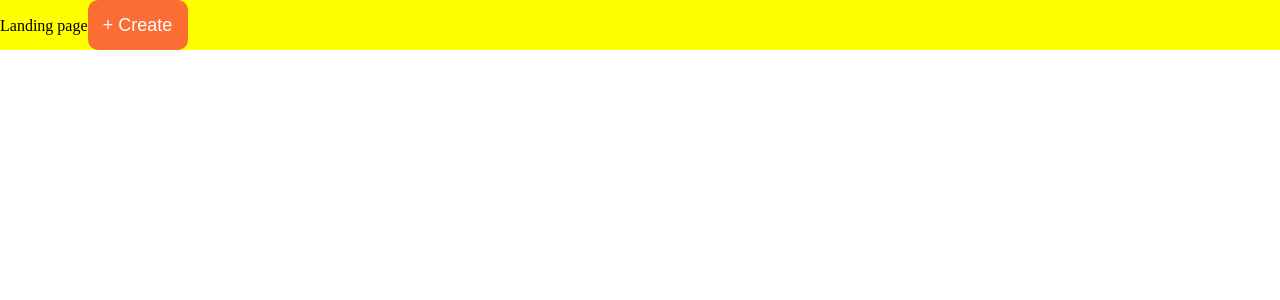
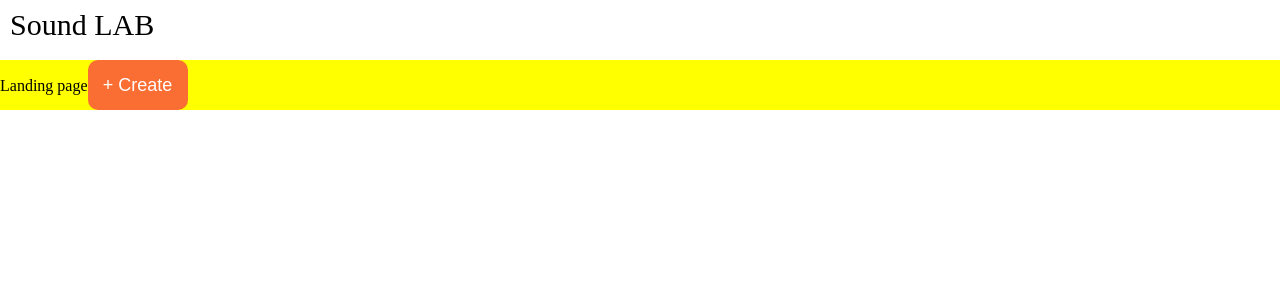
Before and after one commit to sound-Lab/sound-Lab-client, a React (Create React App) app: page / in a window 1280 px wide. Shown: the top 300 px of the page. Built offline with nearby package versions, Linux system fonts and the light colour scheme.

Commit message:
Feat: add Header component

```diff
--- a/src/App.js
+++ b/src/App.js
@@ -8,12 +8,14 @@ import theme from './theme';
 import GlobalStyle from './theme/global';
 
 import Landing from './page/Landing';
+import Header from './components/Header';
 
 function App() {
   return (
     <ThemeProvider theme={theme}>
       <GlobalStyle />
       <Wrapper>
+        <Header />
         <ModalProvider>
           <Switch>
             <Route exact path="/">
--- /dev/null
+++ b/src/components/Header.jsx
@@ -0,0 +1,23 @@
+import React from 'react';
+import styled from 'styled-components';
+
+function Header() {
+  return (
+    <Wrapper>
+      <Text>Sound LAB</Text>
+    </Wrapper>
+  );
+}
+
+const Wrapper = styled.header`
+  height: 40px;
+  padding: 10px;
+  background-color: ${({ theme }) => theme.grayColors.white};
+`;
+
+const Text = styled.span`
+  margin-right: 10px;
+  font-size: 30px;
+`;
+
+export default Header;
```
